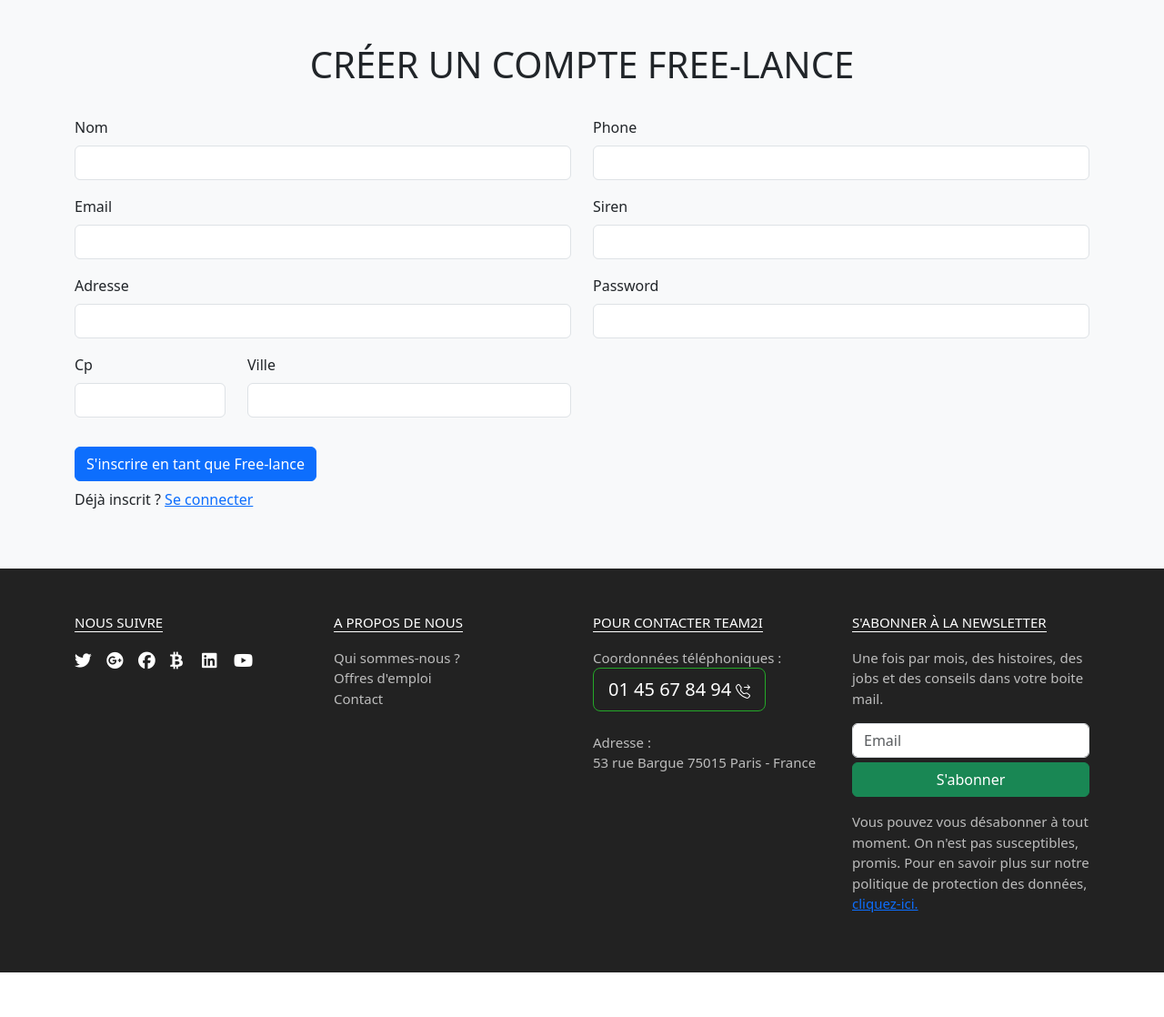
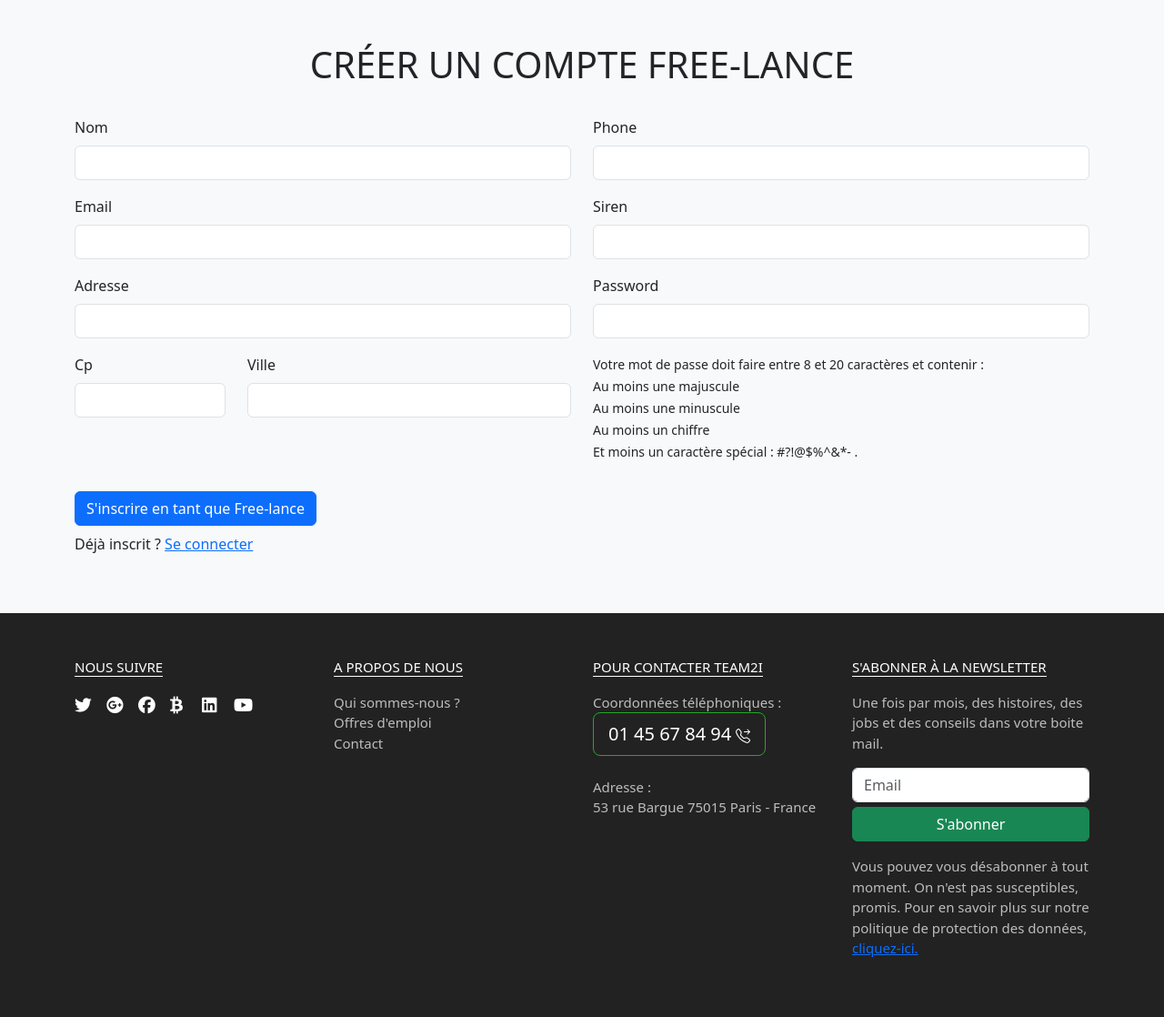
Before and after one commit to bblancho/teamtest, a Symfony app: template templates/pages/register/registerClient.html.twig in a window 1280 px wide. Shown: the part 70-1188 px from the top of the page at 91% size. Before the commit the page ends 1139 px from the top, so only its background shows below. Run offline with Twig, Linux system fonts and the light colour scheme; the template is opened without the code that fills it, so the values that code supplies are empty; form fields are guessed from the names that the template uses; some libraries are stand-ins or nearby versions.

Commit message:
Correction des bug du formulaire pour le client et refonte page changement de mot de passe

```diff
--- a/src/Controller/UserController.php
+++ b/src/Controller/UserController.php
@@ -65,7 +65,6 @@ class UserController extends AbstractController
             $user->setVille($form["ville"]->getData());
             $user->setPhone($form["phone"]->getData());
             $user->setTjm($form["tjm"]->getData());
-            $user->setSiret($form["siret"]->getData());
             // $user->setDispo($form["dispo"]->getData());
             $user->setIsNewsletter($form["isNewsletter"]->getData());
 
--- a/src/Form/ClientType.php
+++ b/src/Form/ClientType.php
@@ -91,9 +91,10 @@ class ClientType extends AbstractType
                 ],
             ])
             // ->add('siren', TextType::class, [
+            //     'mapped' => false,
             //     'attr' => [
             //         'class' => 'form-control',
-            //         //'disabled' => true,
+            //         'disabled' => true,
             //     ],
             //     'label' => 'Numéro de siren',
             //     'label_attr' => [
--- a/src/Form/UserPasswordType.php
+++ b/src/Form/UserPasswordType.php
@@ -24,7 +24,7 @@ class UserPasswordType extends AbstractType
                 'label' => 'Mot de passe actuel',
                 'constraints' => [
                     new Assert\NotBlank(['message' => "Ce champ est obligatoire."]),
-                    new UserPassword(['message' => "Le mot de passe courant est invalid."])
+                    new UserPassword(['message' => "Le mot de passe courant est invalide."])
                 ]
             ])
             ->add('plainPassword', RepeatedType::class, [
--- a/templates/pages/register/registerClient.html.twig
+++ b/templates/pages/register/registerClient.html.twig
@@ -50,6 +50,16 @@
 
 					<div class="form-group">
 						{{ form_row(registrationForm.password) }}
+
+						<p>
+							<small>
+								Votre mot de passe doit faire entre 8 et 20 caractères et contenir : </br>
+								Au moins une majuscule </br>
+								Au moins une minuscule </br>
+								Au moins un chiffre </br>
+								Et moins un caractère spécial : #?!@$%^&*- .
+							</small>
+						</P>
 					</div>
 				</div>
 			</div>
--- a/templates/pages/user/edit.html.twig
+++ b/templates/pages/user/edit.html.twig
@@ -40,6 +40,10 @@
 										{{ form_row(form.phone) }}
 									</div>
 
+									{# <div class="form-group mt-4">
+										{{ form_row(form.siren) }}
+									</div> #}
+
 									<div class="form-group mt-4">
 										{{ form_row(form.tjm) }}
 									</div>
--- a/templates/partials/_header.html.twig
+++ b/templates/partials/_header.html.twig
@@ -55,11 +55,11 @@
 								<a class="nav-link dropdown-toggle" data-bs-toggle="dropdown" href="#" role="button" aria-haspopup="true" aria-expanded="false">{{ app.user.nom }}</a>
 								<div class="dropdown-menu">
 									{% if app.user.typeUser == "clients"  %}
-										<a class="dropdown-item" href="{{ path('user.edit') }}">Modifier mes informations</a>
-										<a class="dropdown-item" href="{{ path('user.password') }}">Changer mot de passe</a>
+										<a class="dropdown-item {{ app.current_route == 'user.edit' ? 'active' : '' }}" href="{{ path('user.edit') }}">Modifier mes informations</a>
+										<a class="dropdown-item {{ app.current_route == 'user.password' ? 'active' : '' }}" href="{{ path('user.password') }}">Changer mot de passe</a>
 									{% elseif app.user.typeUser == "societes"%}
-										<a class="dropdown-item" href="{{ path('societe.edit') }}">Gérer mes informations</a>
-										<a class="dropdown-item" href="{{ path('societe.edit.password') }}">Changer mot de passe</a>
+										<a class="dropdown-item {{ app.current_route == 'societe.edit' ? 'active' : '' }}" href="{{ path('societe.edit') }}">Gérer mes informations</a>
+										<a class="dropdown-item {{ app.current_route == 'societe.edit.password' ? 'active' : '' }}" href="{{ path('societe.edit.password') }}">Changer mot de passe</a>
 									{% endif %}
 
 									<div class="dropdown-divider"></div>
```
Also changed, not shown: templates/pages/edit-password.html.twig (+14 -3 lines), templates/pages/register/registerSociete.html.twig (+10 -0 lines).
